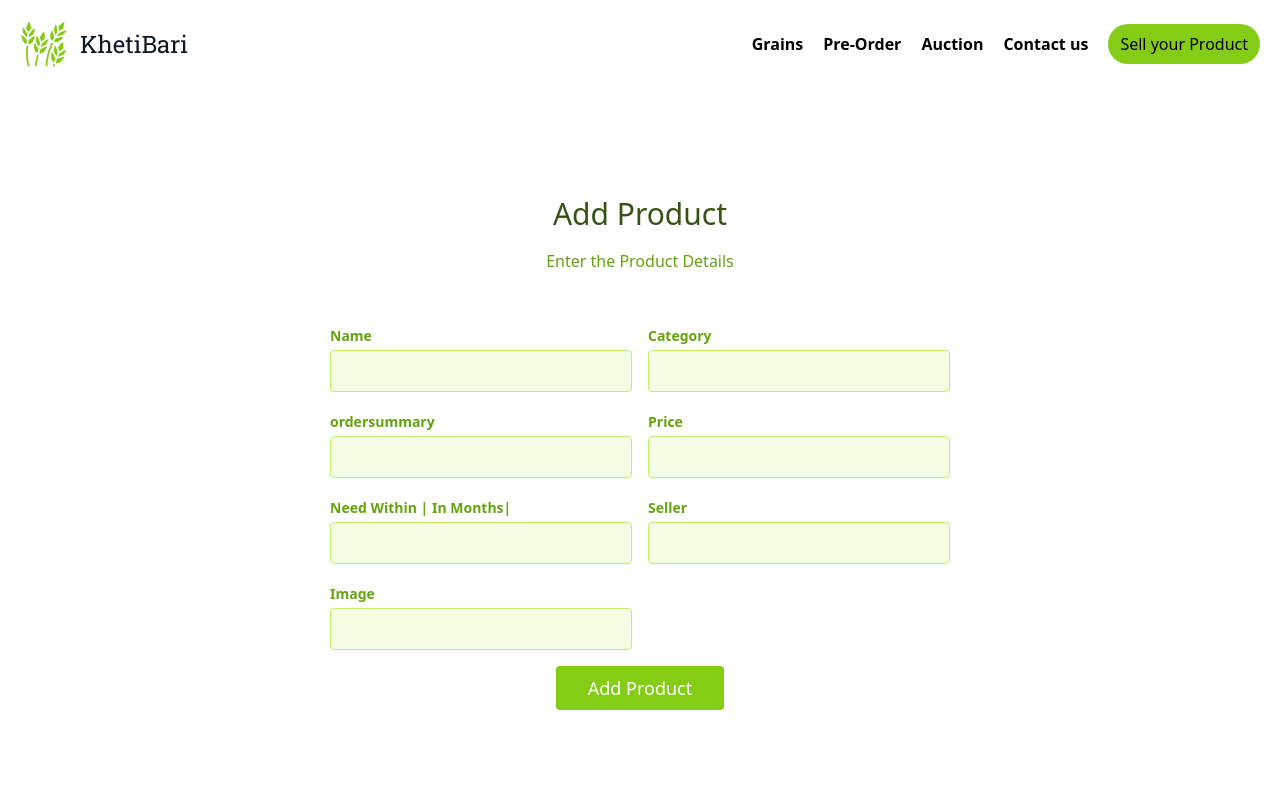
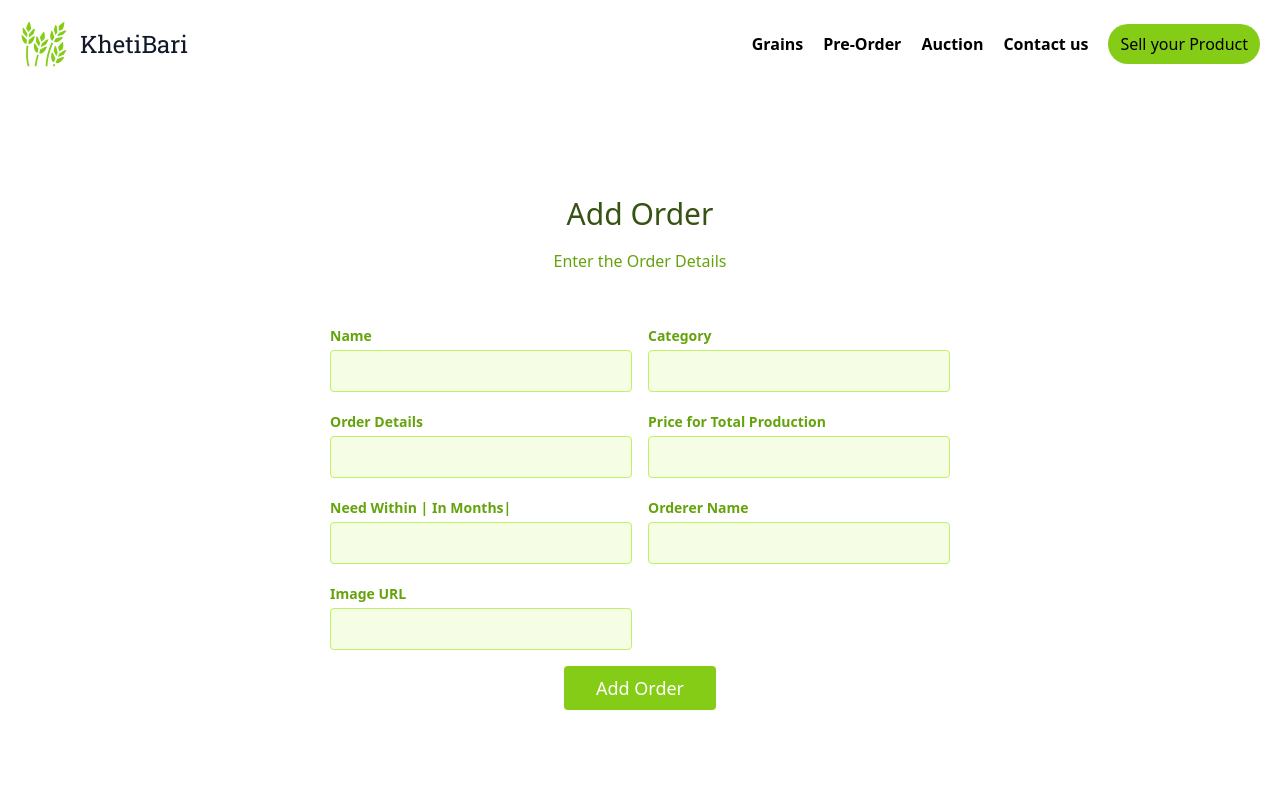
Before and after one commit to apurvjha123/khetibari, a React (Create React App) app: page /addorder in a window 1280 px wide. Shown: the top 800 px of the page. Built offline with nearby package versions, Linux system fonts and the light colour scheme.

Commit message:
shifting to deployed URL

```diff
--- a/package.json
+++ b/package.json
@@ -43,6 +43,5 @@
     "autoprefixer": "^10.4.7",
     "postcss": "^8.4.14",
     "tailwindcss": "^3.1.2"
-  },
-  "proxy":"http://localhost:5000"
+  }
 }
--- a/src/components/Grains/Addproduct.jsx
+++ b/src/components/Grains/Addproduct.jsx
@@ -23,7 +23,7 @@ const Addproduct = () => {
   }
   const sendData = async ()=>{
     const {name , category, description, price, seller, image }= Detail
-    await axios.post('/routes',{
+    await axios.post('https://khetibari.herokuapp.com/products',{
       name : String(name),
       category : String(category),
       description:String(description),
@@ -80,7 +80,7 @@ const Addproduct = () => {
         <div className="p-2 w-1/2">
           <div className="relative">
             <label htmlFor="description" className="leading-7 text-sm font-semibold text-lime-600">
-              description
+              Description
             </label>
             <input
               type="text"
@@ -93,7 +93,7 @@ const Addproduct = () => {
         <div className="p-2 w-1/2">
           <div className="relative">
             <label htmlFor="price" className="leading-7 text-sm font-semibold text-lime-600">
-              Price
+              Price per Quintal
             </label>
             <input
               type="text"
@@ -106,7 +106,7 @@ const Addproduct = () => {
         <div className="p-2 w-1/2">
           <div className="relative">
             <label htmlFor="seller" className="leading-7 text-sm font-semibold text-lime-600">
-              Seller
+              Seller Name
             </label>
             <input
               type="text"
@@ -119,7 +119,7 @@ const Addproduct = () => {
         <div className="p-2 w-1/2">
           <div className="relative">
             <label htmlFor="image" className="leading-7 text-sm font-semibold text-lime-600">
-              Image
+              Image URL
             </label>
             <input
               type="text"
--- a/src/components/Grains/Grains.jsx
+++ b/src/components/Grains/Grains.jsx
@@ -8,14 +8,14 @@ import { Link, useNavigate } from "react-router-dom";
 const Auction = () => {
 
   const fetechURL = async () =>{
-    return await axios.get('/routes').then(res => res.data)
+    return await axios.get('https://khetibari.herokuapp.com/products').then(res => res.data)
   }
   const [Product, setProduct] = useState()
     useEffect(() => {
 
       fetechURL().then(data => setProduct(data.product))
 
-    },[]);
+    },[Product]);
 
   return (
     <>
--- a/src/components/Grains/ProductTemp.jsx
+++ b/src/components/Grains/ProductTemp.jsx
@@ -6,7 +6,7 @@ const ProductTemp = () => {
   const id = useParams().id;
   const [Input, setInput] = useState({})
   const fetchData = async () => {
-    await axios.get(`/routes/${id}`)
+    await axios.get(`https://khetibari.herokuapp.com/products/${id}`)
       .then(res => setInput(res.data.product))
 
   }
--- a/src/components/Grains/Products.jsx
+++ b/src/components/Grains/Products.jsx
@@ -7,7 +7,7 @@ const Products = (props) => {
     const {_id,name , category, description, price, seller, image, Date } = props.products
 
     const clickHandler = async () => {
-      await axios.delete(`/routes/${_id}`).then(res => {
+      await axios.delete(`https://khetibari.herokuapp.com/products/${_id}`).then(res => {
         if(res.statusText= 'OK'){
           history('/grains')
           return res.data;
--- a/src/components/Grains/UpdateProduct.jsx
+++ b/src/components/Grains/UpdateProduct.jsx
@@ -9,7 +9,7 @@ const ProductDetail = () => {
   useEffect(() => {
     const fetchData = async () => {
       await axios
-        .get(`/routes/${id}`)
+        .get(`https://khetibari.herokuapp.com/products/${id}`)
         .then((res) => res.data)
         .then(data => setDetail(data.product));
     };
@@ -26,7 +26,7 @@ const ProductDetail = () => {
   const UpdateData = async () => {
     const { name, category, description, price, seller, image } = Detail;
     await axios
-      .put(`/routes/${id}`, {
+      .put(`https://khetibari.herokuapp.com/products/${id}`, {
         name: String(name),
         category: String(category),
         description: String(description),
--- a/src/components/Login.jsx
+++ b/src/components/Login.jsx
@@ -25,7 +25,7 @@ const Login = () => {
       alert("credential can not be empty");
     }
     await axios
-      .post("/register/login", {
+      .post("https://khetibari.herokuapp.com/register/login", {
         email: String(email),
         password: String(password),
       })
--- a/src/components/PreOrder/Addorder.jsx
+++ b/src/components/PreOrder/Addorder.jsx
@@ -21,7 +21,7 @@ const Addorder = () => {
 
     const sendData=async ()=>{
         const {name , category, ordersummary, price, needwithin,seller, image } = Detail
-        await axios.post('/preorder',{
+        await axios.post('https://khetibari.herokuapp.com/preorders',{
             name : String(name),
             category : String(category),
             ordersummary:String(ordersummary),
@@ -47,10 +47,10 @@ const Addorder = () => {
   <div className="container px-5 py-24 mx-auto">
     <div className="flex flex-col text-center w-full mb-12">
       <h1 className="sm:text-3xl text-2xl font-medium title-font mb-4 text-lime-900">
-        Add Product
+        Add Order
       </h1>
       <p className="lg:w-2/3 mx-auto leading-relaxed text-base">
-      Enter the Product Details
+      Enter the Order Details
       </p>
     </div>
     <div className="lg:w-1/2 md:w-2/3 mx-auto">
@@ -84,7 +84,7 @@ const Addorder = () => {
         <div className="p-2 w-1/2">
           <div className="relative">
             <label htmlFor="ordersummary" className="leading-7 text-sm font-semibold text-lime-600">
-              ordersummary
+              Order Details
             </label>
             <input
               type="text"
@@ -97,7 +97,7 @@ const Addorder = () => {
         <div className="p-2 w-1/2">
           <div className="relative">
             <label htmlFor="price" className="leading-7 text-sm font-semibold text-lime-600">
-              Price
+              Price for Total Production
             </label>
             <input
               type="text"
@@ -123,7 +123,7 @@ const Addorder = () => {
         <div className="p-2 w-1/2">
           <div className="relative">
             <label htmlFor="seller" className="leading-7 text-sm font-semibold text-lime-600">
-              Seller
+              Orderer Name
             </label>
             <input
               type="text"
@@ -136,7 +136,7 @@ const Addorder = () => {
         <div className="p-2 w-1/2">
           <div className="relative">
             <label htmlFor="image" className="leading-7 text-sm font-semibold text-lime-600">
-              Image
+              Image URL
             </label>
             <input
               type="text"
@@ -149,7 +149,7 @@ const Addorder = () => {
 
         <div className="p-2 w-full">
           <button className="flex mx-auto text-white bg-lime-500 border-0 py-2 px-8 focus:outline-none hover:bg-lime-600 rounded text-lg">
-            Add Product
+            Add Order
           </button>
         </div>
       </div>
--- a/src/components/PreOrder/Orders.jsx
+++ b/src/components/PreOrder/Orders.jsx
@@ -28,7 +28,7 @@ const Orders = (props) => {
     alert(`${name}'s Order Accepted`)
   }
   const clickHandlerdel =async () => {
-    await axios.delete(`/preorder/${_id}`)
+    await axios.delete(`https://khetibari.herokuapp.com/preorders/${_id}`)
     .then(res => {
       if(res.statusText= 'OK'){
         history('/orders')
--- a/src/components/PreOrder/Preorder.jsx
+++ b/src/components/PreOrder/Preorder.jsx
@@ -6,7 +6,7 @@ import {Link} from 'react-router-dom'
 const Preorder = () => {
 
     const fetechURL = async () =>{
-        return await axios.get('/preorder').then(res => res.data)
+        return await axios.get('https://khetibari.herokuapp.com/preorders').then(res => res.data)
       }
       const [orders, setorders] = useState()
         useEffect(() => {
@@ -17,7 +17,7 @@ const Preorder = () => {
   return (
     <>
     <div className="flex pb-5 justify-center">
-    <Link to='/addOrder' className='px-4 py-3 text-gray-900 rounded-3xl bg-lime-400'>Add Product</Link></div>
+    <Link to='/addOrder' className='px-4 py-3 text-gray-900 rounded-3xl bg-lime-400'>Add Order</Link></div>
       {orders && orders.map((order,i) => (
         <div key={i}>
         <Orders orders={order}/>
--- a/src/components/PreOrder/Updateorder.jsx
+++ b/src/components/PreOrder/Updateorder.jsx
@@ -11,7 +11,7 @@ const Updateorder = () => {
   useEffect(() => {
     const fetchData = async () => {
       await axios
-        .get(`/preorder/${id}`)
+        .get(`https://khetibari.herokuapp.com/preorders/${id}`)
         .then((res) => res.data)
         .then(data => setDetail(data.preorder));
     };
@@ -21,7 +21,7 @@ const Updateorder = () => {
 
   const updateData = async () => {
     const {name , category, ordersummary, price, needwithin,seller, image } = Detail
-        await axios.post('/preorder',{
+        await axios.post(`https://khetibari.herokuapp.com/preorders/${id}`,{
             name : String(name),
             category : String(category),
             ordersummary:String(ordersummary),
--- a/src/components/Register.jsx
+++ b/src/components/Register.jsx
@@ -24,7 +24,7 @@ const Register = () => {
     if(!username || !email || !password){
      alert('credential can not be empty')
     }
-    await axios.post('/register/signup',{
+    await axios.post('https://khetibari.herokuapp.com/register/signup',{
       username : String(username),
       email : String(email),
       password: String(password)
```
